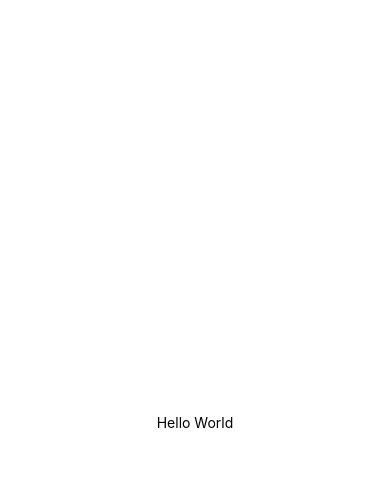
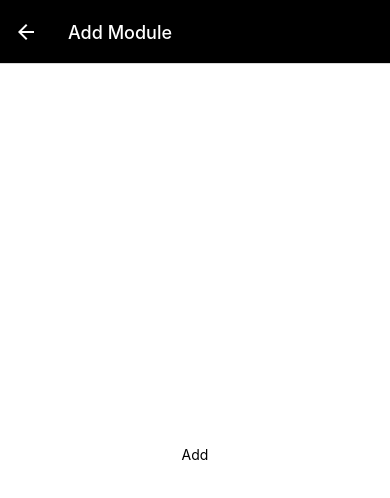
Before and after one commit to naseroish/crudler, a React Native app: screen /ModuleAddScreen in a window 390 px wide. Shown: the top 498 px of the page. Built offline with nearby package versions, Linux system fonts and the light colour scheme.

Commit message:
Screens and reusable component

```diff
--- a/App.js
+++ b/App.js
@@ -1,5 +1,11 @@
-import { StatusBar } from 'expo-status-bar';
-import { StyleSheet, Text, View } from 'react-native';
+import { NavigationContainer } from '@react-navigation/native';
+import { createNativeStackNavigator } from '@react-navigation/native-stack';
+import ModuleListScreen from './src/components/screens/ModuleListScreen';
+import ModuleAddScreen from './src/components/screens/ModuleAddScreen';
+import ModuleViewScreen from './src/components/screens/ModuleViewScreen';
+import ModuleModifyScreen from './src/components/screens/ModuleModifyScreen';
+
+const Stack = createNativeStackNavigator();
 
 export const App = () => {
   // Initialisations ---------------------------------
@@ -7,20 +13,38 @@
   // Handlers ----------------------------------------
   // View --------------------------------------------
   return (
-    <View style={styles.container}>
-      <Text>Hello World</Text>
-      <StatusBar style="auto" />
-    </View>
+    <NavigationContainer>
+      <Stack.Navigator
+      initialRouteName="ModuleListScreen"
+      screenOptions={{
+        headerStyle: {
+          backgroundColor: 'black',
+        },
+        headerTintColor: 'white'
+      }}>
+        <Stack.Screen
+          name="ModuleListScreen"
+          component={ModuleListScreen}
+          options={{ title: 'List Modules' }}
+        />
+        <Stack.Screen
+          name="ModuleAddScreen"
+          component={ModuleAddScreen}
+          options={{ title: 'Add Module' }}
+        />
+        <Stack.Screen
+          name="ModuleViewScreen"
+          component={ModuleViewScreen}
+          options={{ title: 'View Module' }}
+        />
+        <Stack.Screen
+          name="ModuleModifyScreen"
+          component={ModuleModifyScreen}
+          options={{ title: 'Modify Module' }}
+        />
+      </Stack.Navigator>
+    </NavigationContainer>
   );
 }
 
-const styles = StyleSheet.create({
-  container: {
-    flex: 1,
-    backgroundColor: '#fff',
-    alignItems: 'center',
-    justifyContent: 'center',
-  },
-});
-
 export default App;
--- a/package.json
+++ b/package.json
@@ -9,6 +9,7 @@
     "web": "expo start --web"
   },
   "dependencies": {
+    "@react-navigation/native-stack": "^6.11.0",
     "expo": "~51.0.28",
     "expo-status-bar": "~1.12.1",
     "react": "18.2.0",
--- /dev/null
+++ b/src/components/layout/Screen.js
@@ -0,0 +1,26 @@
+import { StatusBar } from 'expo-status-bar';
+import { StyleSheet, View } from 'react-native';
+
+const Screen = ({children}) => {
+  // Initialisations ---------------------------------
+  // State -------------------------------------------
+  // Handlers ----------------------------------------
+  // View --------------------------------------------
+  return (
+    <View style={styles.screen}>
+      {children}
+      <StatusBar style='light' />
+    </View>
+  );
+}
+
+const styles = StyleSheet.create({
+  screen: {
+    flex: 1,
+    backgroundColor: '#fff',
+    alignItems: 'center',
+    justifyContent: 'center',
+  },
+});
+
+export default Screen;
--- /dev/null
+++ b/src/components/screens/ModuleAddScreen.js
@@ -0,0 +1,19 @@
+
+import { StyleSheet, Text } from 'react-native';
+import Screen from '../layout/Screen';
+
+const ModuleAddScreen = () => {
+  // Initialisations ---------------------------------
+  // State -------------------------------------------
+  // Handlers ----------------------------------------
+  // View --------------------------------------------
+  return (
+    <Screen>
+      <Text>Add</Text>
+    </Screen>
+  );
+}
+
+const styles = StyleSheet.create({});
+
+export default ModuleAddScreen;
--- /dev/null
+++ b/src/components/screens/ModuleListScreen.js
@@ -0,0 +1,19 @@
+
+import { StyleSheet, Text } from 'react-native';
+import Screen from '../layout/Screen';
+
+const ModuleListScreen = () => {
+  // Initialisations ---------------------------------
+  // State -------------------------------------------
+  // Handlers ----------------------------------------
+  // View --------------------------------------------
+  return (
+    <Screen>
+      <Text>List</Text>
+    </Screen>
+  );
+}
+
+const styles = StyleSheet.create({});
+
+export default ModuleListScreen;
--- /dev/null
+++ b/src/components/screens/ModuleModifyScreen.js
@@ -0,0 +1,19 @@
+
+import { StyleSheet, Text } from 'react-native';
+import Screen from '../layout/Screen';
+
+const ModuleModifyScreen = () => {
+  // Initialisations ---------------------------------
+  // State -------------------------------------------
+  // Handlers ----------------------------------------
+  // View --------------------------------------------
+  return (
+    <Screen>
+      <Text>Modify</Text>
+    </Screen>
+  );
+}
+
+const styles = StyleSheet.create({});
+
+export default ModuleModifyScreen;
--- /dev/null
+++ b/src/components/screens/ModuleViewScreen.js
@@ -0,0 +1,19 @@
+
+import { StyleSheet, Text } from 'react-native';
+import Screen from '../layout/Screen';
+
+const ModuleViewScreen = () => {
+  // Initialisations ---------------------------------
+  // State -------------------------------------------
+  // Handlers ----------------------------------------
+  // View --------------------------------------------
+  return (
+    <Screen>
+      <Text>View</Text>
+    </Screen>
+  );
+}
+
+const styles = StyleSheet.create({});
+
+export default ModuleViewScreen;
```
Also changed, not shown: 1 other file (tests, documents, lock files or other folders).
